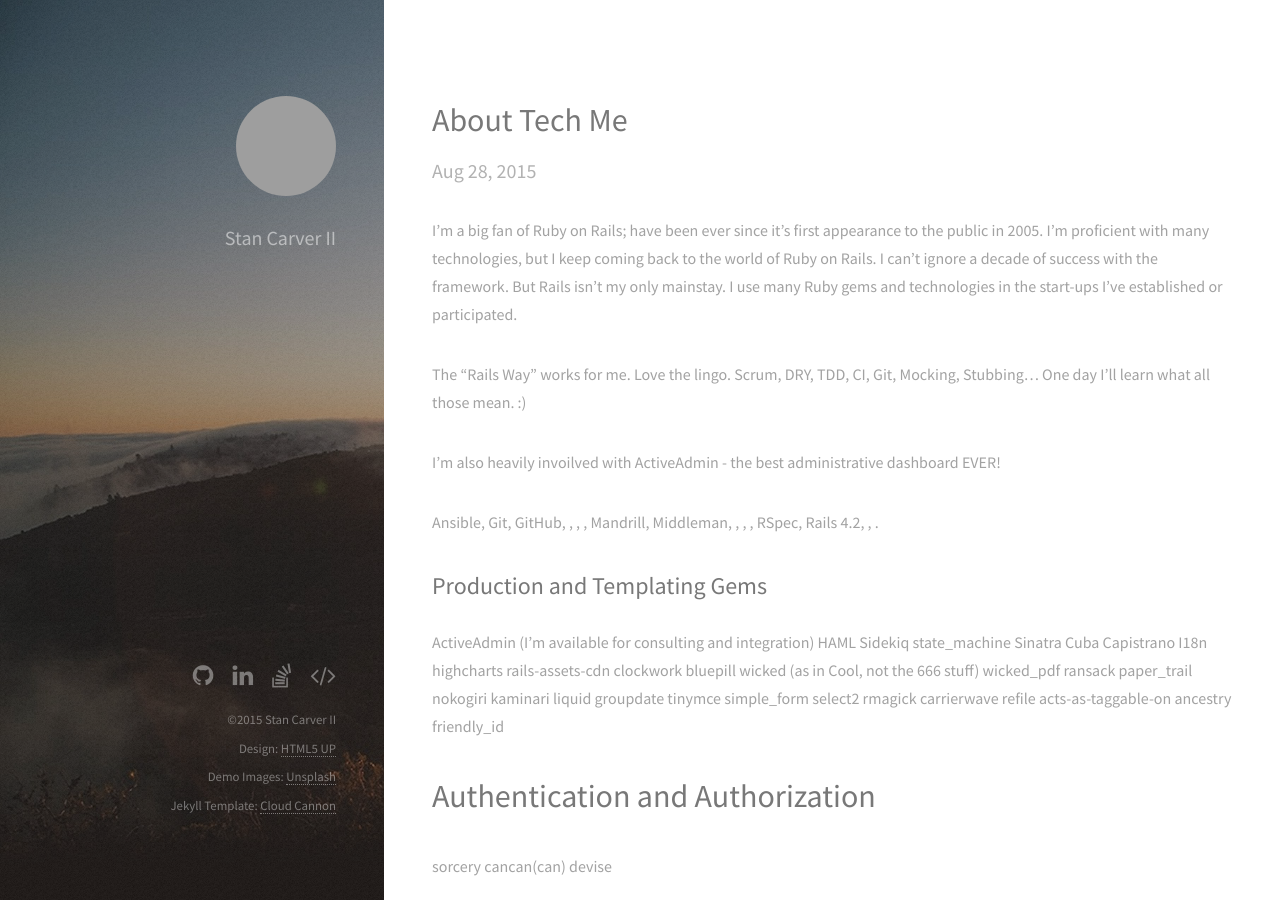
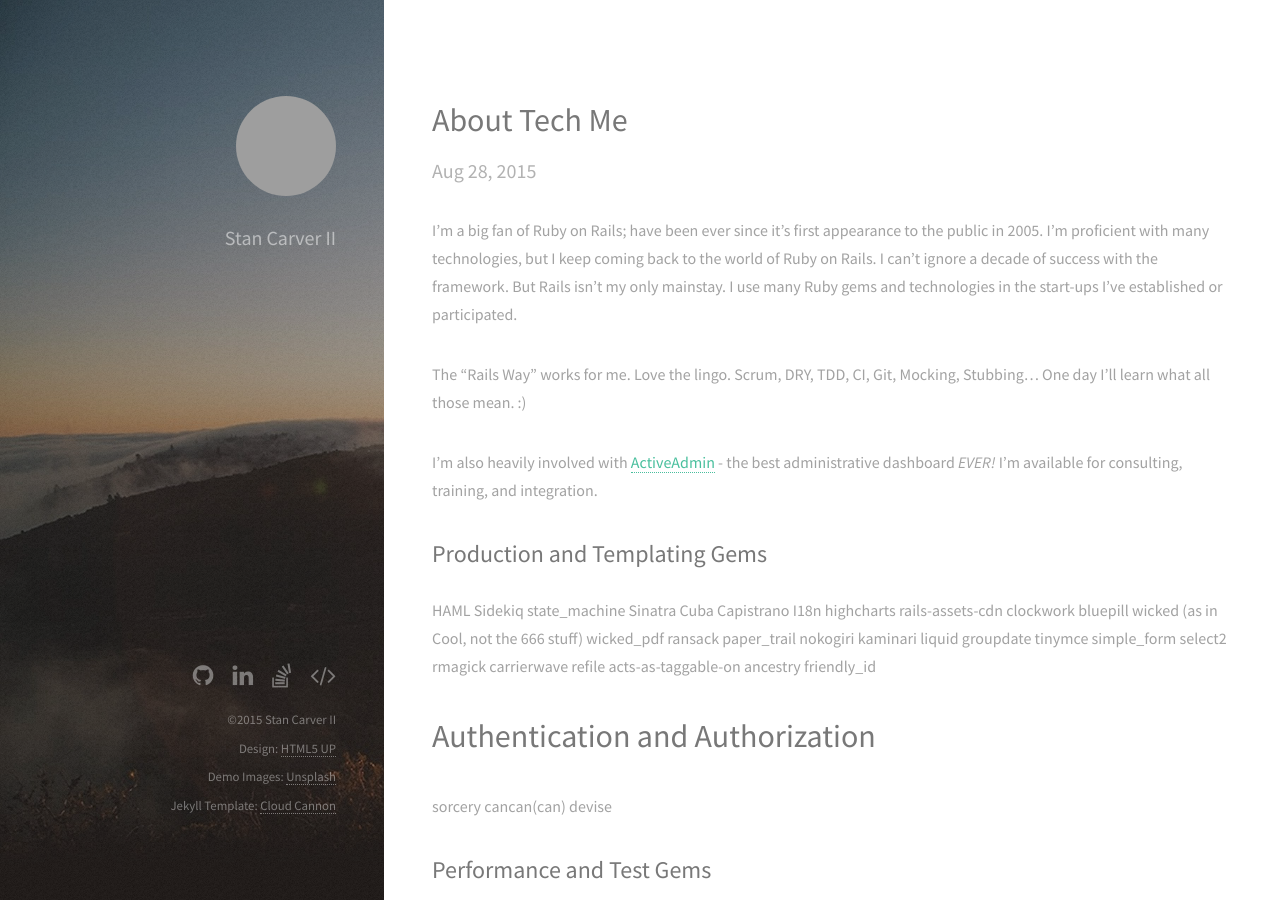
Before and after one commit to scarver2/scarver2.github.io, a Jekyll site: the page built from _posts/2015-08-28-about-tech-me.markdown, in a window 1280 px wide and 900 px high. Built offline with Jekyll 4.4.1, drawn with Linux system fonts in a browser that asks for light colours; grey boxes are pictures that could not be loaded.

Commit message:
Tech faves (wip)

```diff
--- a/_posts/2015-08-28-about-tech-me.markdown
+++ b/_posts/2015-08-28-about-tech-me.markdown
@@ -8,12 +8,10 @@
 
 The "Rails Way" works for me. Love the lingo. Scrum, DRY, TDD, CI, Git, Mocking, Stubbing... One day I'll learn what all those mean. :)
 
-I'm also heavily invoilved with ActiveAdmin - the best administrative dashboard EVER!
-
-Ansible, Git, GitHub, , , , Mandrill, Middleman, , , , RSpec, Rails 4.2, , .
+I'm also heavily involved with <a href="http://activeadmin.info/" target="_blank">ActiveAdmin</a> - the best administrative dashboard <i>EVER!</i>
+I'm available for consulting, training, and integration.
 
 ## Production and Templating Gems
-ActiveAdmin (I'm available for consulting and integration)
 HAML
 Sidekiq
 state_machine
```
